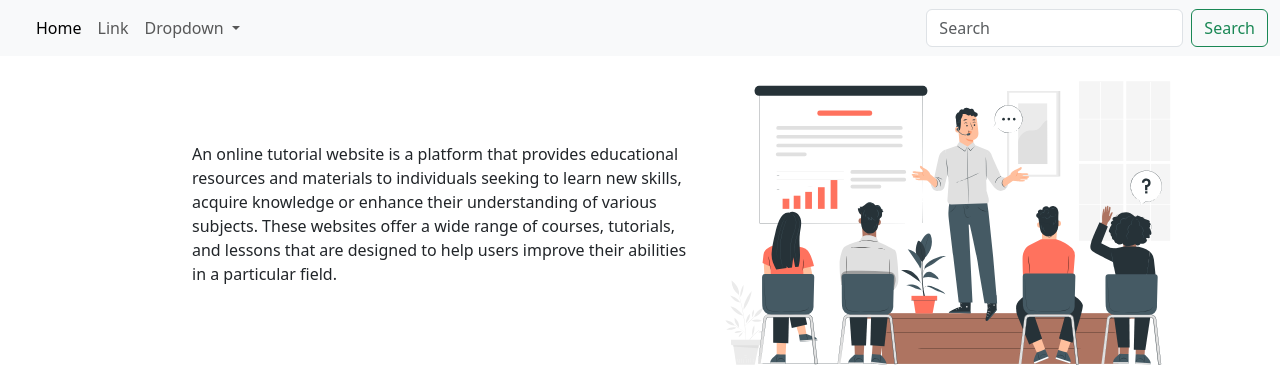
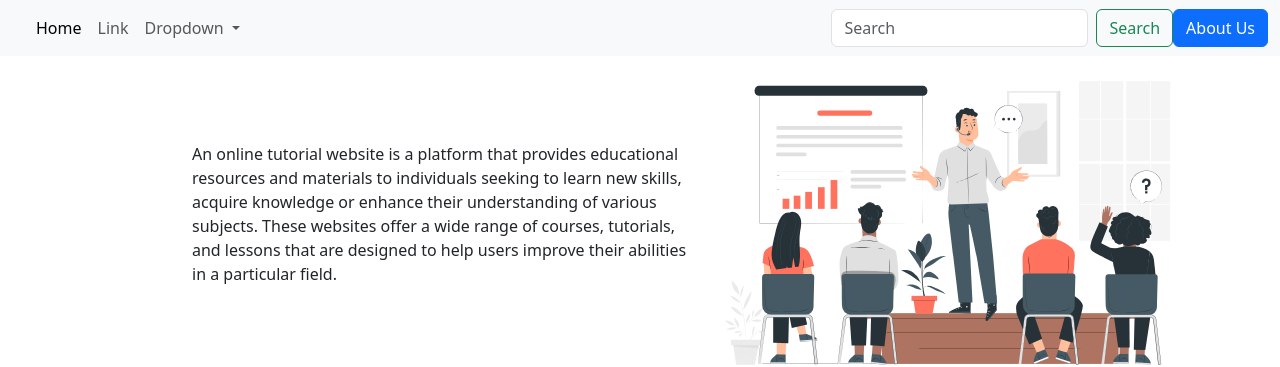
Before and after one commit to monika-06-hm/tutorial-site, a plain HTML site: page index.html in a window 1280 px wide. Shown: the top 367 px of the page. Drawn offline with nearby package versions, Linux system fonts and the light colour scheme.

Commit message:
added about us button

```diff
--- a/index.html
+++ b/index.html
@@ -39,6 +39,9 @@
             <input class="form-control me-2" type="search" placeholder="Search" aria-label="Search">
             <button class="btn btn-outline-success" type="submit">Search</button>
           </form>
+          <div>
+            <a href="/aboutus.html" class="btn btn-primary" tabindex="-1" role="button" aria-disabled="true">About Us</a>
+          </div>
         </div>
       </div>
     </nav>
```
